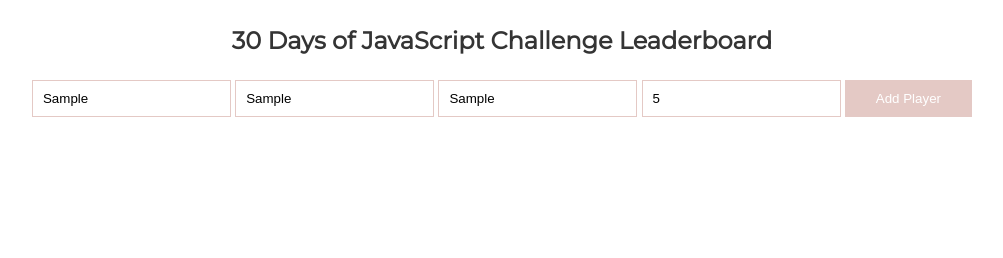
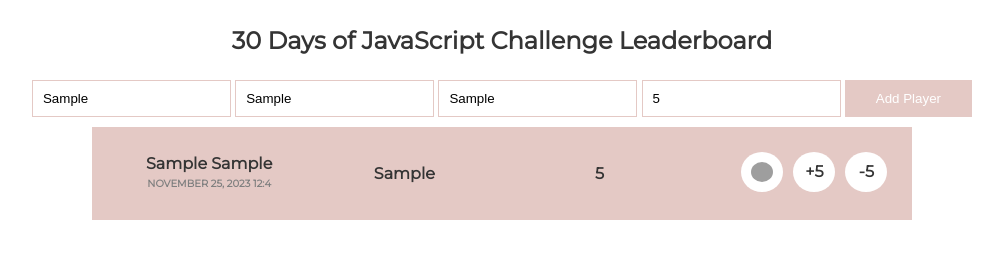
Before and after one commit to cristelleal/leaderboard, a website built with Parcel: page index.html in a window 1280 px wide. Both pictures are taken after typing "Sample", "Sample", "Sample", "5" into the empty fields and a click on the button "Add Player". Shown: the whole page, without its empty margins (138-1141 px from the left). Built offline with nearby package versions, Linux system fonts and the light colour scheme; grey boxes are pictures that could not be loaded.

Commit message:
feat: features completed with error handling

```diff
--- a/components/button.js
+++ b/components/button.js
@@ -1,9 +1,11 @@
-import inputErrors from '../script/utils';
+import inputErrors from './inputErrors';
+import wrapperPlayer from './wrapper';
 
 export default function addPlayer() {
   const button = document.querySelector('button');
 
   button.addEventListener('click', () => {
     inputErrors();
+    wrapperPlayer();
   });
 }
--- /dev/null
+++ b/components/inputErrors.js
@@ -0,0 +1,58 @@
+import containsNumber from '../script/utils';
+import informationsLine from './informations';
+
+export default function inputErrors() {
+  const inputs = document.querySelectorAll('input');
+  const head = document.querySelector('header');
+  const firstNameInput = document.querySelector('#firstname');
+  const lastNameInput = document.querySelector('#lastname');
+  const countryInput = document.querySelector('#country');
+  const scoreInput = document.querySelector('#score');
+  const emptyField = ['', ' ', 'none'];
+  const errorElement = document.getElementById('error-message');
+  const scoreValue = parseInt(scoreInput.value, 10);
+
+  if (errorElement) {
+    head.removeChild(errorElement);
+  }
+
+  inputs.forEach((input) => {
+    const inputValue = input.value;
+
+    if (emptyField.includes(inputValue)) {
+      const errorMessage = 'All fields are required';
+      informationsLine(errorMessage);
+      throw new Error();
+    }
+  });
+
+  if (containsNumber(firstNameInput.value)) {
+    const errorMessage = 'Firstname must contain only letters';
+    informationsLine(errorMessage);
+    throw new Error();
+  }
+
+  if (containsNumber(lastNameInput.value)) {
+    const errorMessage = 'Lastname must contain only letters';
+    informationsLine(errorMessage);
+    throw new Error();
+  }
+
+  if (containsNumber(countryInput.value)) {
+    const errorMessage = 'The country must contain only letters';
+    informationsLine(errorMessage);
+    throw new Error();
+  }
+
+  if (Number.isNaN(scoreInput)) {
+    const errorMessage = 'The score must contain only numbers';
+    informationsLine(errorMessage);
+    throw new Error();
+  }
+
+  if (scoreValue < 0 || scoreValue > 100) {
+    const errorMessage = 'The score must be between 0 and 100';
+    informationsLine(errorMessage);
+    throw new Error();
+  }
+}
--- /dev/null
+++ b/components/sortBox.js
@@ -0,0 +1,10 @@
+export default function sortBoxes() {
+  const wrap = document.querySelector('.wrapper');
+  const boxes = Array.from(document.querySelectorAll('.box'));
+  boxes.sort((a, b) => {
+    const scoreA = parseInt(a.querySelector('.score').textContent, 10);
+    const scoreB = parseInt(b.querySelector('.score').textContent, 10);
+    return scoreB - scoreA;
+  });
+  boxes.forEach((box) => wrap.appendChild(box));
+}
--- /dev/null
+++ b/components/wrapper.js
@@ -0,0 +1,107 @@
+import { createDate } from '../script/utils';
+import informationsLine from './informations';
+import sortBoxes from './sortBox';
+
+const existingNames = [];
+
+export default function wrapperPlayer() {
+  const wrap = document.querySelector('.wrapper');
+  const emptyField = ['', ' ', 'none', null, undefined, false];
+
+  const firstNameInput = document.querySelector('#firstname');
+  const lastNameInput = document.querySelector('#lastname');
+  const countryInput = document.querySelector('#country');
+  const scoreInput = document.querySelector('#score');
+  const entireName = `${firstNameInput.value.trim()} ${lastNameInput.value.trim()}`;
+
+  if (existingNames.includes(entireName)) {
+    const errorMessage = 'This player already exists';
+    informationsLine(errorMessage);
+    throw new Error();
+  }
+
+  if (
+    !emptyField.includes(firstNameInput.value.trim())
+    && !emptyField.includes(lastNameInput.value.trim())
+    && !emptyField.includes(countryInput.value.trim())
+    && !emptyField.includes(scoreInput.value.trim())
+    && !existingNames.includes(entireName)
+  ) {
+    const boxDiv = document.createElement('div');
+    boxDiv.classList.add('box');
+    const nameAndDate = document.createElement('div');
+    nameAndDate.classList.add('player');
+    const name = document.createElement('div');
+    const date = document.createElement('div');
+    date.classList.add('date');
+    const country = document.createElement('div');
+    country.classList.add('country');
+    const score = document.createElement('div');
+    score.classList.add('score');
+    const scoreButtons = document.createElement('div');
+    scoreButtons.classList.add('score-buttons');
+    const deletePlayer = document.createElement('div');
+    deletePlayer.classList.add('delete');
+    const removeLogo = document.createElement('img');
+    removeLogo.src = 'https://i.goopics.net/gkorcr.png';
+    removeLogo.classList.add('remove-logo');
+    const addFive = document.createElement('div');
+    addFive.classList.add('addfive');
+    const removeFive = document.createElement('div');
+    removeFive.classList.add('removefive');
+
+    name.textContent = `${firstNameInput.value.trim()} ${lastNameInput.value.trim()}`;
+    date.textContent = createDate().toUpperCase();
+    country.textContent = countryInput.value;
+    score.textContent = scoreInput.value;
+    addFive.textContent = '+5';
+    removeFive.textContent = '-5';
+
+    existingNames.push(entireName);
+
+    deletePlayer.addEventListener('click', () => {
+      boxDiv.remove();
+      const index = existingNames.indexOf(entireName);
+      if (index !== -1) {
+        existingNames.splice(index, 1);
+      }
+    });
+
+    addFive.addEventListener('click', () => {
+      const scoreValue = parseInt(score.textContent, 10);
+      const newScore = scoreValue + 5;
+
+      if (newScore >= 100) {
+        score.textContent = Math.min(newScore, 100);
+      } else {
+        score.textContent = newScore;
+      }
+      sortBoxes();
+    });
+
+    removeFive.addEventListener('click', () => {
+      const scoreValue = parseInt(score.textContent, 10);
+      const newScore = scoreValue - 5;
+
+      if (newScore <= 0) {
+        score.textContent = Math.max(newScore, 0);
+      } else {
+        score.textContent = newScore;
+      }
+      sortBoxes();
+    });
+
+    wrap.appendChild(boxDiv);
+    nameAndDate.appendChild(name);
+    nameAndDate.appendChild(date);
+    boxDiv.appendChild(nameAndDate);
+    boxDiv.appendChild(country);
+    boxDiv.appendChild(score);
+    deletePlayer.appendChild(removeLogo);
+    scoreButtons.appendChild(deletePlayer);
+    scoreButtons.appendChild(addFive);
+    scoreButtons.appendChild(removeFive);
+    boxDiv.appendChild(scoreButtons);
+  }
+  sortBoxes();
+}
--- a/script/utils.js
+++ b/script/utils.js
@@ -1,54 +1,27 @@
-import informationsLine from '../components/informations';
-
-function containsNumber(string) {
+export default function containsNumber(string) {
   return /\d/.test(string);
 }
 
-export default function inputErrors() {
-  const inputs = document.querySelectorAll('input');
-  const head = document.querySelector('header');
-  const firstNameInput = document.querySelector('#firstname');
-  const lastNameInput = document.querySelector('#lastname');
-  const countryInput = document.querySelector('#country');
-  const scoreInput = document.querySelector('#score');
-  const emptyField = ['', ' ', 'none'];
-  const errorElement = document.getElementById('error-message');
-
-  if (errorElement) {
-    head.removeChild(errorElement);
-  }
-
-  inputs.forEach((input) => {
-    const inputValue = input.value;
-
-    if (emptyField.includes(inputValue)) {
-      const errorMessage = 'All fields are required';
-      informationsLine(errorMessage);
-      throw new Error();
-    }
-  });
-
-  if (containsNumber(firstNameInput.value)) {
-    const errorMessage = 'Firstname must contain only letters';
-    informationsLine(errorMessage);
-    throw new Error();
-  }
-
-  if (containsNumber(lastNameInput.value)) {
-    const errorMessage = 'Lastname must contain only letters';
-    informationsLine(errorMessage);
-    throw new Error();
-  }
-
-  if (containsNumber(countryInput.value)) {
-    const errorMessage = 'The country must contain only letters';
-    informationsLine(errorMessage);
-    throw new Error();
-  }
-
-  if (Number.isNaN(scoreInput)) {
-    const errorMessage = 'The score must contain only numbers';
-    informationsLine(errorMessage);
-    throw new Error();
-  }
+export function createDate() {
+  const now = new Date();
+  const months = [
+    'January',
+    'February',
+    'March',
+    'April',
+    'May',
+    'June',
+    'July',
+    'August',
+    'September',
+    'October',
+    'November',
+    'December',
+  ];
+  const month = months[now.getMonth()];
+  const day = now.getDate();
+  const year = now.getFullYear();
+  const hour = now.getHours();
+  const minutes = now.getMinutes();
+  return `${month} ${day}, ${year} ${hour}:${minutes}`;
 }
--- a/style/style.css
+++ b/style/style.css
@@ -44,7 +44,7 @@ input {
 
 input:focus {
   border-radius: 0;
-  border: 1px solid var(--color-n-250);
+  border: 2px solid var(--color-n-250);
 }
 
 button {
@@ -64,3 +64,42 @@ button:hover {
   color: var(--color-n-0250);
   font-weight: bold;
 }
+
+.box {
+  background-color: var(--color-n-050);
+  color: var(--color-n-0200);
+  font-weight: bold;
+  padding: 1.5%;
+  margin: .8% 18% .8% 18%;
+  display: grid;
+  grid-template-columns: repeat(4, 1fr);
+  align-items: center;
+}
+
+.date {
+  margin: 2%;
+  color: var(--color-n-0150);
+  font-weight: bold;
+  font-size: 10px;
+}
+
+.score-buttons {
+  cursor: pointer;
+  display: flex;
+  flex-direction: row;
+  justify-content: end;
+}
+
+.addfive, .removefive, .remove-logo {
+  height: 40px;
+  width: 42px;
+  text-align: center;
+  background-color: var(--color-n-000);
+  border-radius: 50%;
+  padding: 10px;
+  margin: 5px;
+}
+
+.addfive:hover, .removefive:hover, .remove-logo:hover {
+  background-color: var(--color-n-0100);
+}
```
Also changed, not shown: README.md, img/trash_icon.png (deleted), script/constants.js (deleted).
